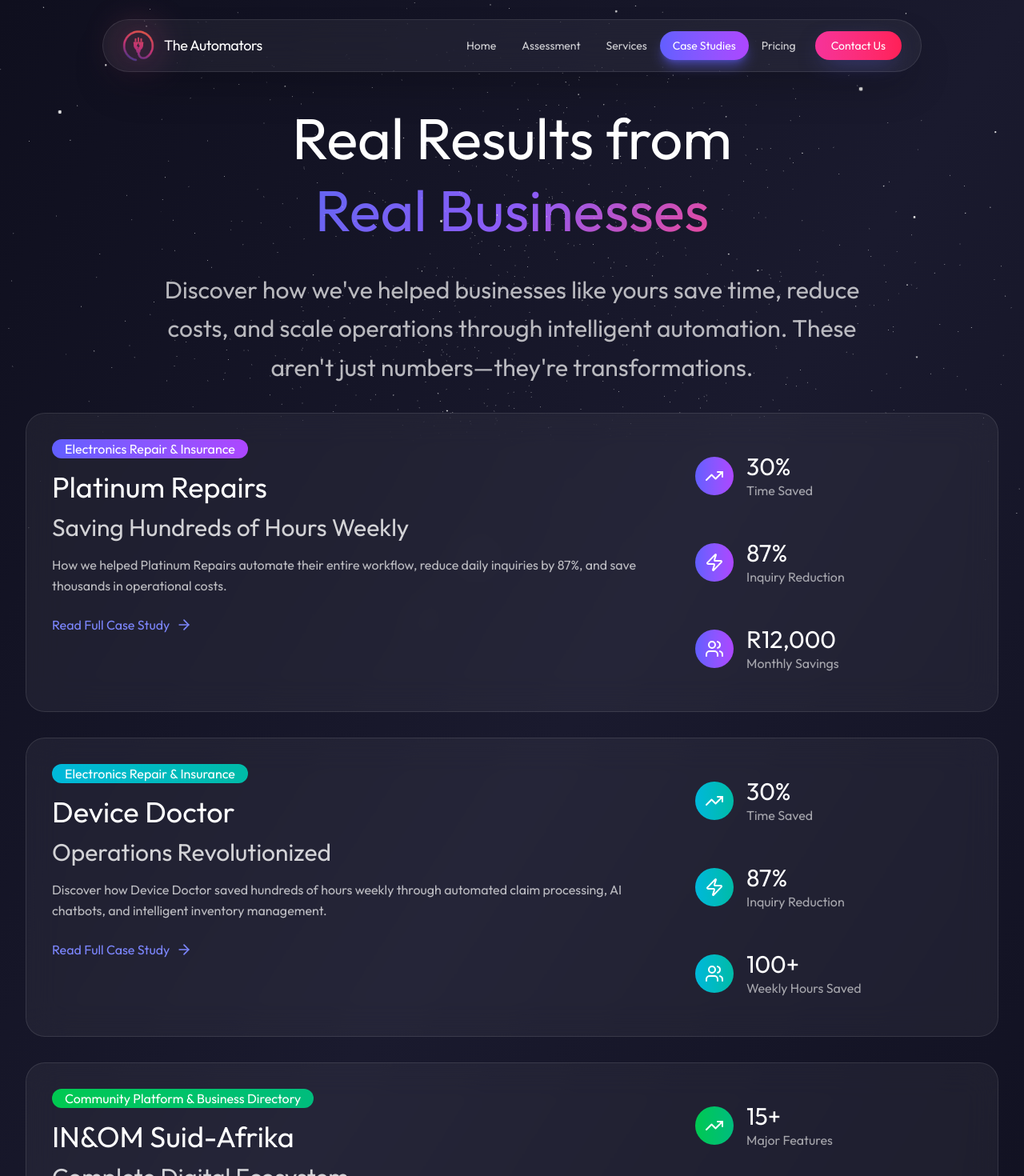
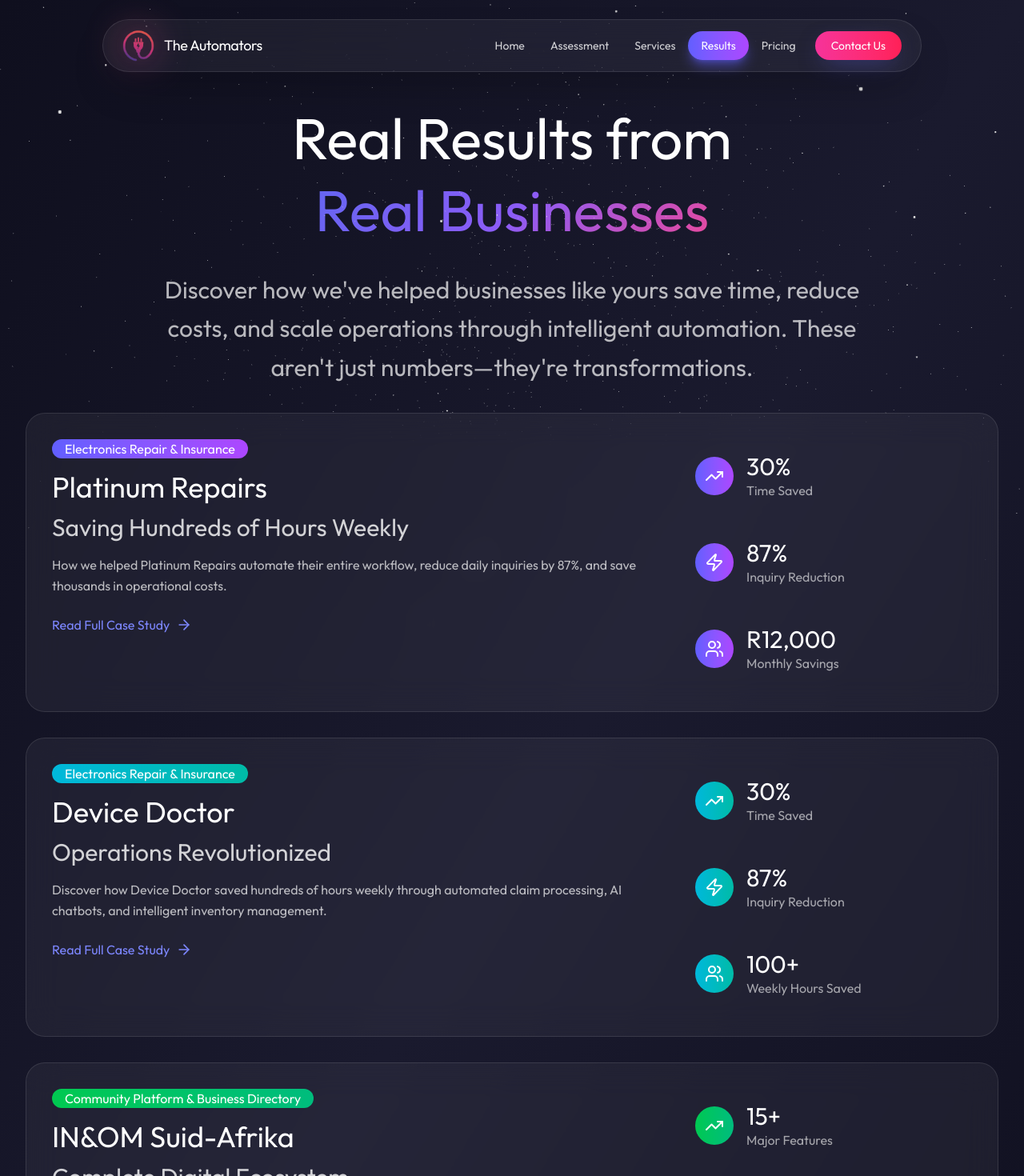
Before and after one commit to TheAutomatorsDotCo/the-automators-website, a React (Vite) app: page /case-studies in a window 1280 px wide. Shown: the top 1470 px of the page at 80% size. Built offline with nearby package versions, Linux system fonts and the light colour scheme.

Commit message:
Update case studies page spacing and rename navigation link - Add bottom padding to case studies grid (pb-20 sm:pb-32) - Change 'Case Studies' to 'Results' in header navigation for clarity

```diff
--- a/src/components/CaseStudies/CaseStudiesPage.tsx
+++ b/src/components/CaseStudies/CaseStudiesPage.tsx
@@ -126,7 +126,7 @@
 
       {/* Case Studies Grid */}
       <section className="container mx-auto px-4 sm:px-6 lg:px-8 pb-20 lg:pb-32">
-        <div className="grid grid-cols-1 gap-8">
+        <div className="grid grid-cols-1 gap-8 pb-20 sm:pb-32">
           {caseStudies.map((study) => (
             <Link
               key={study.id}
--- a/src/components/Header.tsx
+++ b/src/components/Header.tsx
@@ -10,7 +10,7 @@
     { name: 'Home', path: '/' },
     { name: 'Assessment', path: '/assessment' },
     { name: 'Services', path: '/services' },
-    { name: 'Case Studies', path: '/case-studies' },
+    { name: 'Results', path: '/case-studies' },
     { name: 'Pricing', path: '/pricing' },
   ];
 
```
